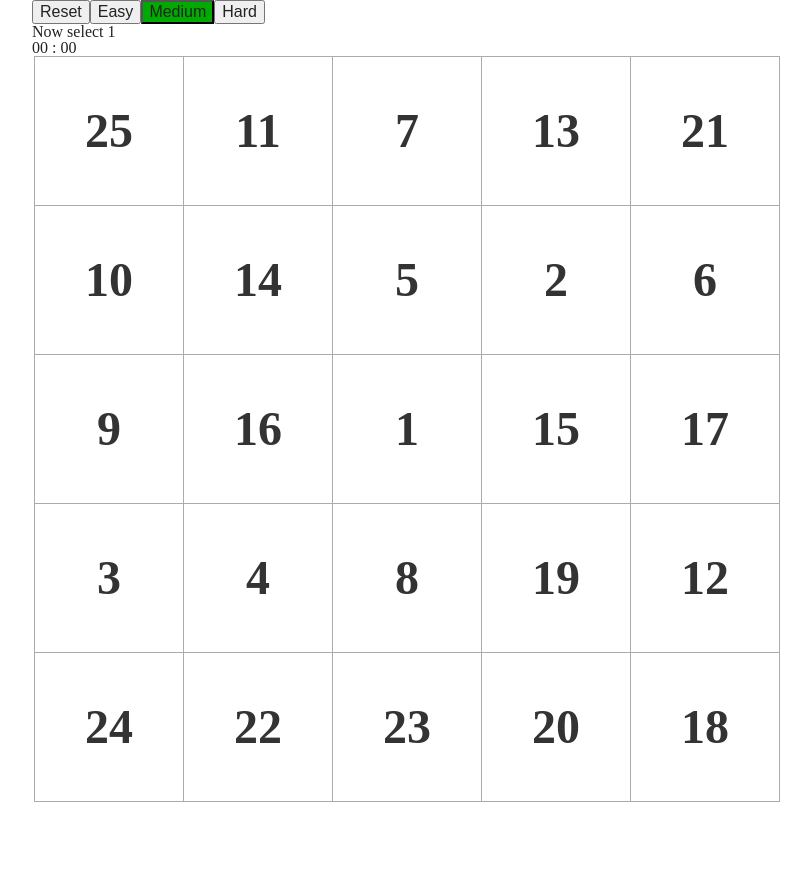
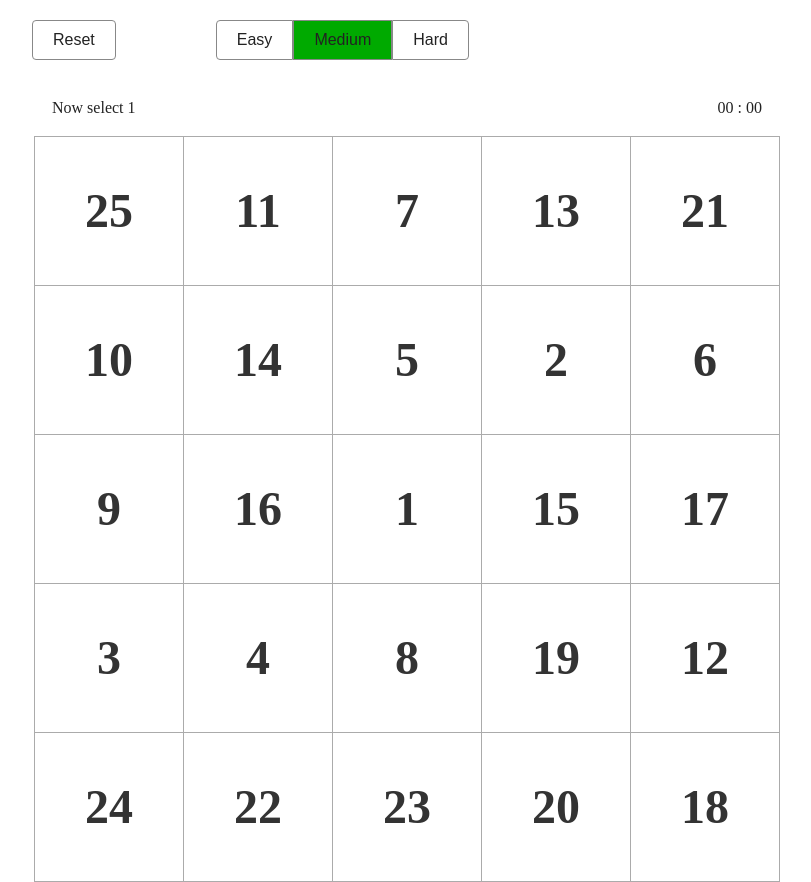
Before and after one commit to powerbot15/schulte-tables, a Vue app: page / in a window 1280 px wide. Shown: the whole page, without its empty margins (233-1044 px from the left). Before the commit the page ends 802 px from the top, so only its background shows below. Built offline with nearby package versions, Linux system fonts and the light colour scheme.

Commit message:
some styling

```diff
--- a/src/App.vue
+++ b/src/App.vue
@@ -7,10 +7,12 @@
       @resetGame="resetGame"
       @setLevel="setLevel"
     />
-    <p>
-      {{currentNumberCollected}}
-    </p>
-    <timer />
+    <div class="game-info">
+      <span>
+        {{currentNumberCollected}}
+      </span>
+      <timer />
+    </div>
     <schulte-table
       :numbers="numbers"
       @checkNumber="checkNumber"
@@ -32,7 +34,8 @@ export default {
     return {
       numbers: [],
       selectedNumbers: [],
-      currentNumber: 1
+      currentNumber: 1,
+      gameStarted: false
     }
   },
 
@@ -57,19 +60,24 @@ export default {
       this.numbers = gameService.mixNumbers(25);
       this.selectedNumbers = [];
       this.currentNumber = 1;
-      eventBus.$emit('startTimer');
+      this.gameStarted = false;
+      eventBus.$emit('stopTimer');
     },
     setLevel (level) {
       this.$store.commit('setLevel', level);
       this.resetGame();
     },
     checkNumber (number) {
+      if (!this.gameStarted) {
+        this.gameStarted = true;
+        eventBus.$emit('startTimer');
+      }
       if (number.value === this.selectedNumbers.length + 1) {
         number.checked = true;
         this.selectedNumbers.push(number);
       }
       if (this.selectedNumbers.length === 25) {
-        eventBus.$emit('stopTimer');
+        eventBus.$emit('stopTimer', true);
       }
     }
   }
@@ -80,5 +88,11 @@ export default {
   .app-wrap {
     max-width: 750px;
     margin: auto;
+
+    .game-info {
+      padding: 20px;
+      display: flex;
+      justify-content: space-between;
+    }
   }
 </style>
--- a/src/components/Actions.vue
+++ b/src/components/Actions.vue
@@ -1,35 +1,39 @@
 <template>
   <nav class="app-nav">
     <ul class="actions">
-      <li>
+      <li class="btn-wrap">
         <button
           type="button"
+          class="btn btn-reset"
           @click="resetGame()"
         >
           Reset
         </button>
       </li>
-      <li>
+      <li class="btn-wrap">
         <button
           type="button"
+          class="btn btn-easy"
           @click="setLevel('easy')"
           :class="{active: $store.state.level === 'easy'}"
         >
           Easy
         </button>
       </li>
-      <li>
+      <li class="btn-wrap">
         <button
           type="button"
+          class="btn btn-medium"
           @click="setLevel('medium')"
           :class="{active: $store.state.level === 'medium'}"
         >
           Medium
         </button>
       </li>
-      <li>
+      <li class="btn-wrap">
         <button
           type="button"
+          class="btn btn-hard"
           @click="setLevel('hard')"
           :class="{active: $store.state.level === 'hard'}"
         >
@@ -57,14 +61,45 @@ export default {
 
 <style lang="scss">
   .app-nav {
+    padding: 20px 0;
+
     .actions {
       display: flex;
       align-items: center;
       list-style: none;
     }
-
+    .btn-wrap {
+      /*padding-right: 20px;*/
+    }
     .active {
       background-color: #00aa00;
     }
+
+    .btn {
+      background: none;
+      cursor: pointer;
+      border-radius: 4px;
+      padding: 10px 20px;
+      border: 1px solid #888888;
+      &.active,
+      &:hover {
+        background-color: #00aa00;
+      }
+      &.btn-reset {
+        margin-right: 100px;
+      }
+      &.btn-easy {
+        border-top-right-radius: 0;
+        border-bottom-right-radius: 0;
+      }
+      &.btn-hard {
+        border-top-left-radius: 0;
+        border-bottom-left-radius: 0;
+      }
+      &.btn-medium {
+        border-radius: 0;
+      }
+    }
+
   }
 </style>
--- a/src/components/Timer.vue
+++ b/src/components/Timer.vue
@@ -50,10 +50,17 @@ export default {
       }, 1000);
     },
 
-    stopTimer () {
+    stopTimer (keepResults) {
       if (this.timeInterval) {
+        !keepResults && this.resetTime();
         clearInterval(this.timeInterval);
       }
+    },
+
+    resetTime () {
+      this.timer.seconds = 0;
+      this.timer.minutes = 0;
+      this.timer.hours = 0;
     }
   }
 }
```
